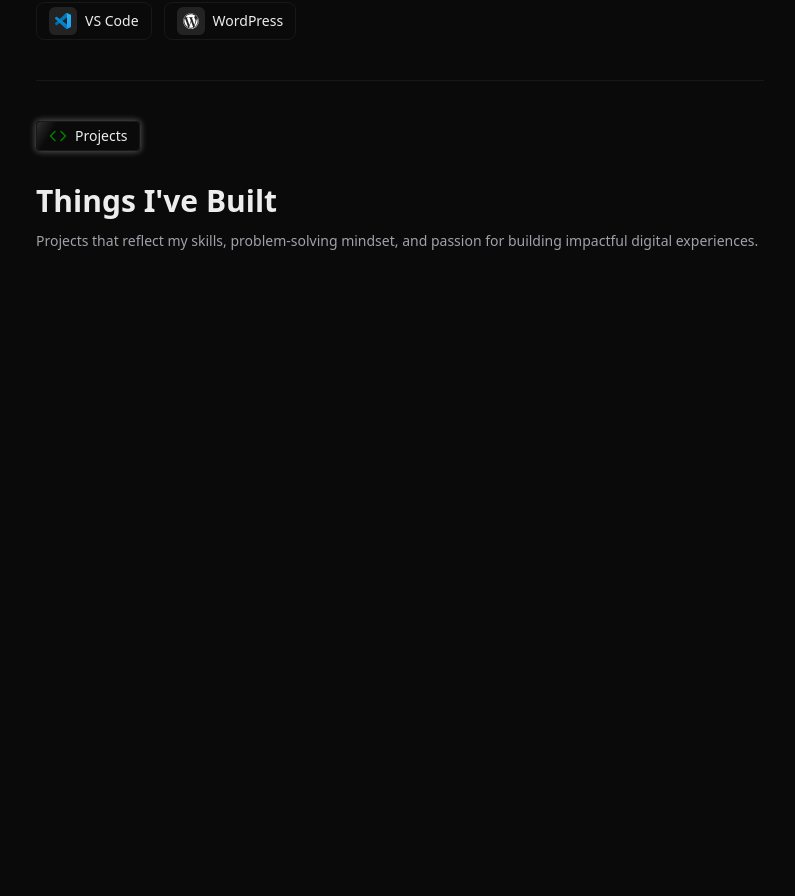
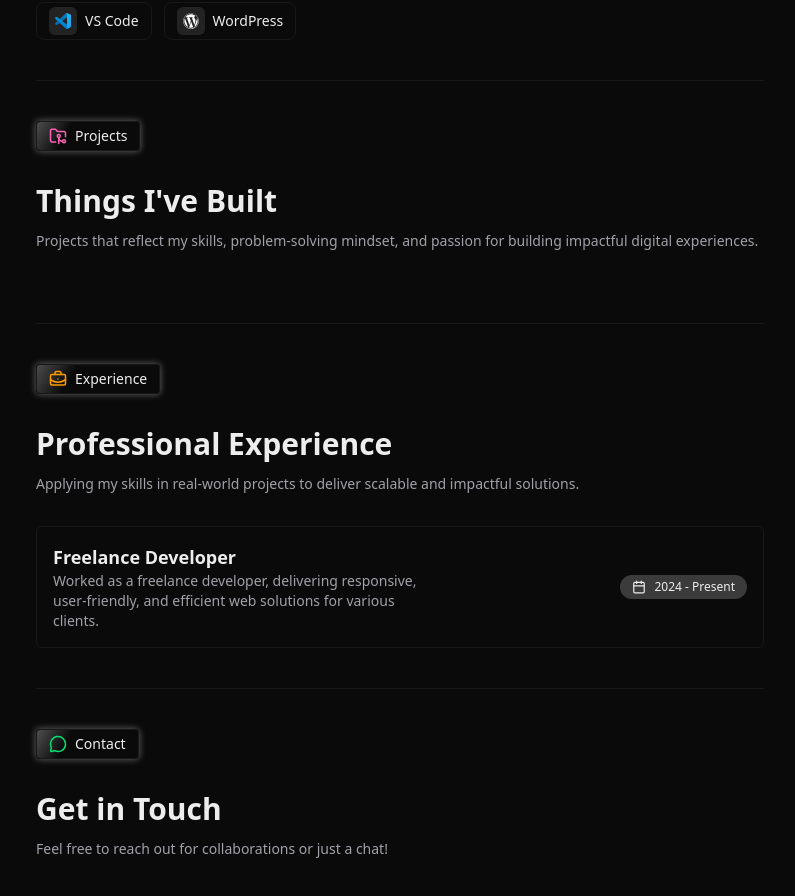
Before and after one commit to veeral1603/My-Portfolio, a Next.js app: page / in a window 1280 px wide. Shown: the part 1100-1996 px from the top of the page, without its empty margins (240-1035 px from the left). Before the commit the page ends 1351 px from the top, so only its background shows below. Built offline with nearby package versions, Linux system fonts and the light colour scheme.

Commit message:
Created the experience section

```diff
--- a/src/app/page.tsx
+++ b/src/app/page.tsx
@@ -1,3 +1,5 @@
+import ContactSection from "@/sections/ContactSection";
+import ExperienceSection from "@/sections/ExperienceSection";
 import IntroSection from "@/sections/IntroSection";
 import ProjectsSection from "@/sections/ProjectsSection";
 import SkillsSection from "@/sections/SkillsSection";
@@ -10,6 +12,10 @@ export default function HomePage() {
       <SkillsSection />
 
       <ProjectsSection />
+
+      <ExperienceSection />
+
+      <ContactSection />
     </>
   );
 }
--- /dev/null
+++ b/src/components/ProjectCard.tsx
@@ -0,0 +1,6 @@
+import { ProjectType } from "@/types";
+import React from "react";
+
+export default function ProjectCard() {
+  return <div>ProjectCard</div>;
+}
--- a/src/components/SkillsBadge.tsx
+++ b/src/components/SkillsBadge.tsx
@@ -1,19 +1,23 @@
 import React from "react";
 import SkillsIcon from "./SkillsIcon";
-import { IconsType } from "@/types";
+import { skillsBadgeType } from "@/types";
 
 export default function SkillsBadge({
   children,
   icon,
-}: {
-  children: React.ReactNode;
-  icon: IconsType;
-}) {
+  size = "base",
+}: skillsBadgeType) {
   return (
-    <div className="px-3 py-1 border border-zinc-900 hover:bg-white/5 rounded-lg transition duration-300 cursor-pointer flex items-center justify-center gap-2 text-sm font-medium">
-      <div className="p-1.5 rounded-md bg-white/10 size-7">
-        <SkillsIcon icon={icon} />
-      </div>
+    <div
+      className={`px-3 py-1 border hover:-translate-y-0.5  border-zinc-900 hover:bg-white/5 rounded-lg transition duration-300 cursor-pointer flex items-center justify-center gap-2 text-sm ${
+        size === "sm" ? "font-normal" : "font-medium"
+      } `}
+    >
+      {size === "base" && (
+        <div className="p-1.5 rounded-md bg-white/10 size-7">
+          <SkillsIcon icon={icon} />
+        </div>
+      )}
       {children}
     </div>
   );
--- /dev/null
+++ b/src/sections/ContactSection.tsx
@@ -0,0 +1,27 @@
+import SectionDivider from "@/components/SectionDivider";
+import SectionHeading from "@/components/SectionHeading";
+import SectionHeadingPill from "@/components/SectionHeadingPill";
+import { MessageCircle } from "lucide-react";
+import React from "react";
+
+export default function ContactSection() {
+  return (
+    <>
+      <section className="w-full scroll-m-27.5" id="skills">
+        <div className="container space-y-6 md:space-y-8">
+          <SectionHeadingPill>
+            <MessageCircle size={18} className="text-green-400" />
+            <p>Contact</p>
+          </SectionHeadingPill>
+
+          <SectionHeading subText="Feel free to reach out for collaborations or just a chat!">
+            Get in Touch
+          </SectionHeading>
+
+          <div></div>
+        </div>
+      </section>
+      <SectionDivider />
+    </>
+  );
+}
--- /dev/null
+++ b/src/sections/ExperienceSection.tsx
@@ -0,0 +1,45 @@
+import SectionDivider from "@/components/SectionDivider";
+import SectionHeading from "@/components/SectionHeading";
+import SectionHeadingPill from "@/components/SectionHeadingPill";
+import { BriefcaseBusiness, Calendar } from "lucide-react";
+import React from "react";
+
+export default function ExperienceSection() {
+  return (
+    <>
+      <section className="w-full scroll-m-27.5" id="experience">
+        <div className="container space-y-6 md:space-y-8">
+          <SectionHeadingPill>
+            <BriefcaseBusiness size={18} className="text-amber-500" />
+            <p>Experience</p>
+          </SectionHeadingPill>
+
+          <SectionHeading subText="Applying my skills in real-world projects to deliver scalable and impactful solutions.">
+            Professional Experience
+          </SectionHeading>
+
+          <div className="flex flex-col gap-4">
+            <div className="p-4 border border-zinc-900 rounded-md cursor-pointer hover:-translate-y-0.5 transition duration-300">
+              <div className="flex items-center justify-between gap-4">
+                <div className="max-w-sm">
+                  <h4 className="text-lg font-semibold">Freelance Developer</h4>
+                  <p className="text-sm text-secondaryText">
+                    Worked as a freelance developer, delivering responsive,
+                    user-friendly, and efficient web solutions for various
+                    clients.
+                  </p>
+                </div>
+                <div className="px-3 py-1 rounded-full bg-white/20 text-xs font-medium flex items-center gap-2">
+                  <Calendar size={14} />
+                  <p>2024 - Present</p>
+                </div>
+              </div>
+            </div>
+          </div>
+        </div>
+      </section>
+
+      <SectionDivider />
+    </>
+  );
+}
--- a/src/sections/ProjectsSection.tsx
+++ b/src/sections/ProjectsSection.tsx
@@ -1,21 +1,28 @@
+import SectionDivider from "@/components/SectionDivider";
 import SectionHeading from "@/components/SectionHeading";
 import SectionHeadingPill from "@/components/SectionHeadingPill";
-import { Code } from "lucide-react";
+import { FolderGit2 } from "lucide-react";
 import React from "react";
 
 export default function ProjectsSection() {
   return (
+    <>
       <section className="w-full scroll-m-27.5" id="projects">
         <div className="container space-y-6 md:space-y-8">
           <SectionHeadingPill>
-          <Code size={18} color="green" />
+            <FolderGit2 size={18} className="text-pink-400" />
             <p>Projects</p>
           </SectionHeadingPill>
 
           <SectionHeading subText="Projects that reflect my skills, problem-solving mindset, and passion for building impactful digital experiences.">
             Things I&apos;ve Built
           </SectionHeading>
+
+          <div className="flex flex-col gap-4"></div>
         </div>
       </section>
+
+      <SectionDivider />
+    </>
   );
 }
--- a/src/types.ts
+++ b/src/types.ts
@@ -23,4 +23,21 @@ export type IconsType =
   | "npm"
   | "bun"
   | "vscode"
-  | "wordpress";
+  | "wordpress"
+  | undefined;
+
+export type skillsBadgeType = {
+  children: React.ReactNode;
+  icon?: IconsType;
+  size: "sm" | "base";
+};
+
+export type ProjectType = {
+  image: string;
+  name: string;
+  description: string;
+  status: "completed" | "in-progress" | "on-hold";
+  technologies: string[];
+  liveLink: string;
+  repoLink?: string;
+};
```
Lines whose indentation alone changed are shown as unchanged.
